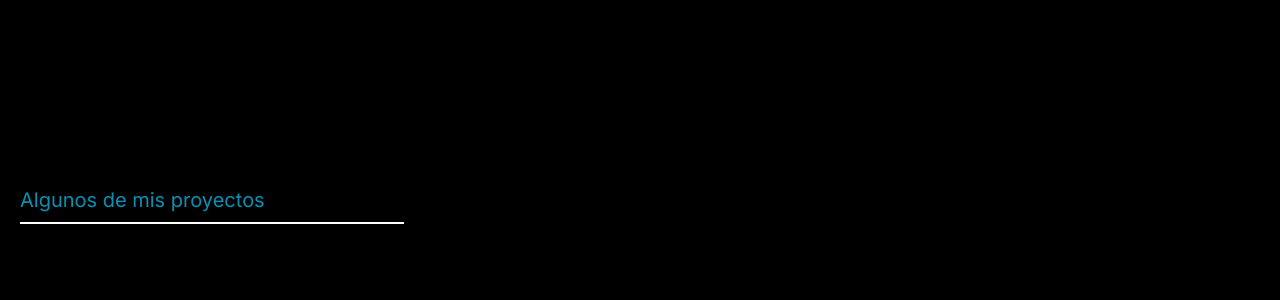
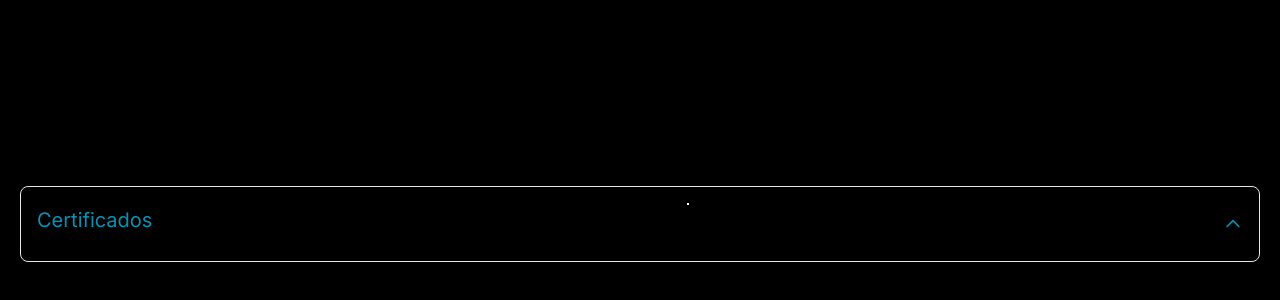
Before and after one commit to lautaro-arias/project-portafolio, a Next.js app: page / in a window 1280 px wide. Shown: the part 2112-2412 px from the top of the page. Built offline with nearby package versions, Linux system fonts and the light colour scheme.

Commit message:
certificados section

```diff
--- /dev/null
+++ b/app/modules/components/certificados.tsx
@@ -0,0 +1,52 @@
+import ArrayCertificados from '../utils/arrayCertificados';
+import 'animate.css';
+
+const Certificados = () => {
+    const { arrayCertificados } = ArrayCertificados()
+
+    return (
+        <>
+            <section className=" text-gray-600 body-font animate__animated animate__fadeIn animate__delay-900ms animate__slower">
+                <div className="container px-5 pt-10 py-6 mx-auto">
+                    <div className="space-y-4">
+                        <details className="group [&_summary::-webkit-details-marker]:hidden" open>
+                            <summary
+                                className="flex border cursor-pointer items-center justify-between gap-1.5 rounded-lg bg-transparent p-4 text-cyan-600"
+                            >
+                                <h1 className="text-start text-xl  sm:text-5xl-medium title-font pb-2 text-cyan-600  ">Certificados</h1>
+                                <div className='text-start mb-10  max-w-sm border border-white'></div>
+                                <svg
+                                    className="size-5 shrink-0 transition duration-300 group-open:-rotate-180"
+                                    xmlns="http://www.w3.org/2000/svg"
+                                    fill="none"
+                                    viewBox="0 0 24 24"
+                                    stroke="currentColor"
+                                >
+                                    <path strokeLinecap="round" strokeLinejoin="round" strokeWidth="2" d="M19 9l-7 7-7-7" />
+                                </svg>
+                            </summary>
+
+                            <div className="flex flex-wrap py-4 -m-4">
+                                {arrayCertificados.map((item) => (
+                                    <div key={item.name} className="scrollCard p-4 md:w-1/3">
+                                        <div className="h-full border-2 border-gray-600 hover:border-gray-300 border-opacity-60 rounded-lg overflow-hidden">
+                                            <div className="flex-shrink-0 relative   overflow-hidden">
+                                                <a href="" target='_blank' className={`inline-flex items-center  text-white md:mb-2 lg:mb-0`} download>
+                                                    <img className=" cursor-pointer object-cover w-full h-full transition-transform duration-300 transform scale-100 hover:scale-110" src={item.img} width={960} height={720} alt="" />
+                                                </a>
+                                            </div>
+                                            <div className="p-6">
+                                                <h1 className="title-font text-xl font-medium text-cyan-300 mb-3">{item.name}</h1>
+                                            </div>
+                                        </div>
+                                    </div>
+                                ))}
+                            </div>
+                        </details>
+                    </div>
+                </div>
+            </section>
+        </>
+    )
+}
+export default Certificados;
--- a/app/modules/components/main.tsx
+++ b/app/modules/components/main.tsx
@@ -6,6 +6,7 @@ import Lenguajes from './lenguajes'
 import Proyects from './proyects'
 import Contacto from './contact'
 import PartiOrigi from './partiOrigi'
+import Certificados from './certificados'
 export default function ComponentMain() {
   return (
     <div>
@@ -13,6 +14,7 @@ export default function ComponentMain() {
       <Sobremi />
       <Jobs />
       <Lenguajes />
+      <Certificados />
       <Proyects />
       <Contacto />
       <PartiOrigi tagId="particles"  />
--- /dev/null
+++ b/app/modules/utils/arrayCertificados.ts
@@ -0,0 +1,23 @@
+import React from "react";
+
+export default function ArrayCertificados() {
+  const arrayCertificados = [
+    {
+      name: "Certificado de JavaScript Algorithms and Data Structures",
+      img: "https://i.postimg.cc/wMLfW9H5/Captura-de-pantalla-2024-12-02-17-26-32.png",
+    },
+    {
+      name: "Certificado de Responsive Web Design",
+      img: "https://i.postimg.cc/xTVFXNy6/Captura-de-pantalla-2024-12-02-17-25-38.png",
+    },
+
+    {
+      name: "Certificado de Front End Development Libraries",
+      img: "https://i.postimg.cc/xjz4j3Hk/Captura-de-pantalla-2024-12-02-17-27-02.png",
+    },
+  ];
+
+  return {
+    arrayCertificados,
+  };
+}
```
